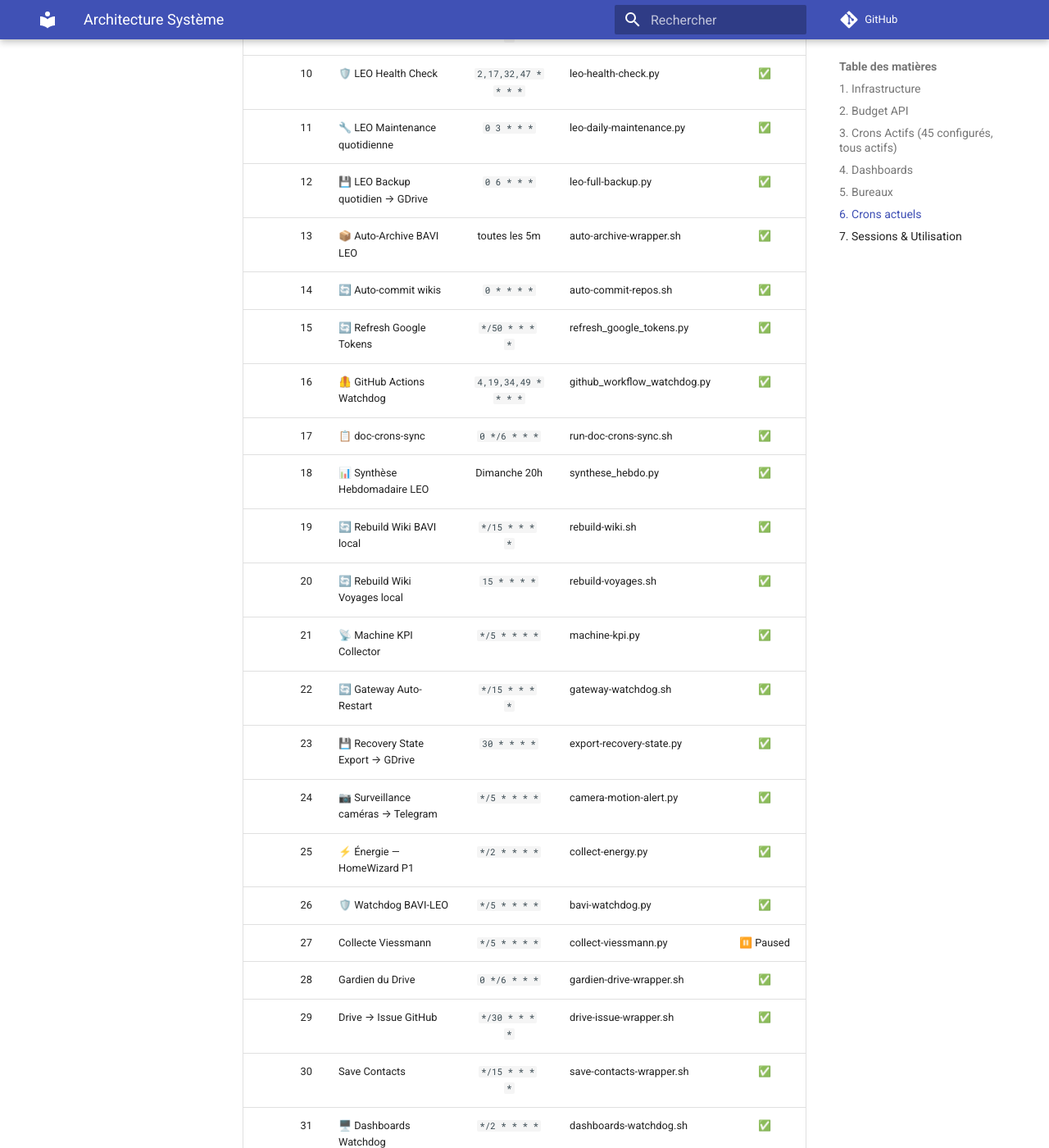
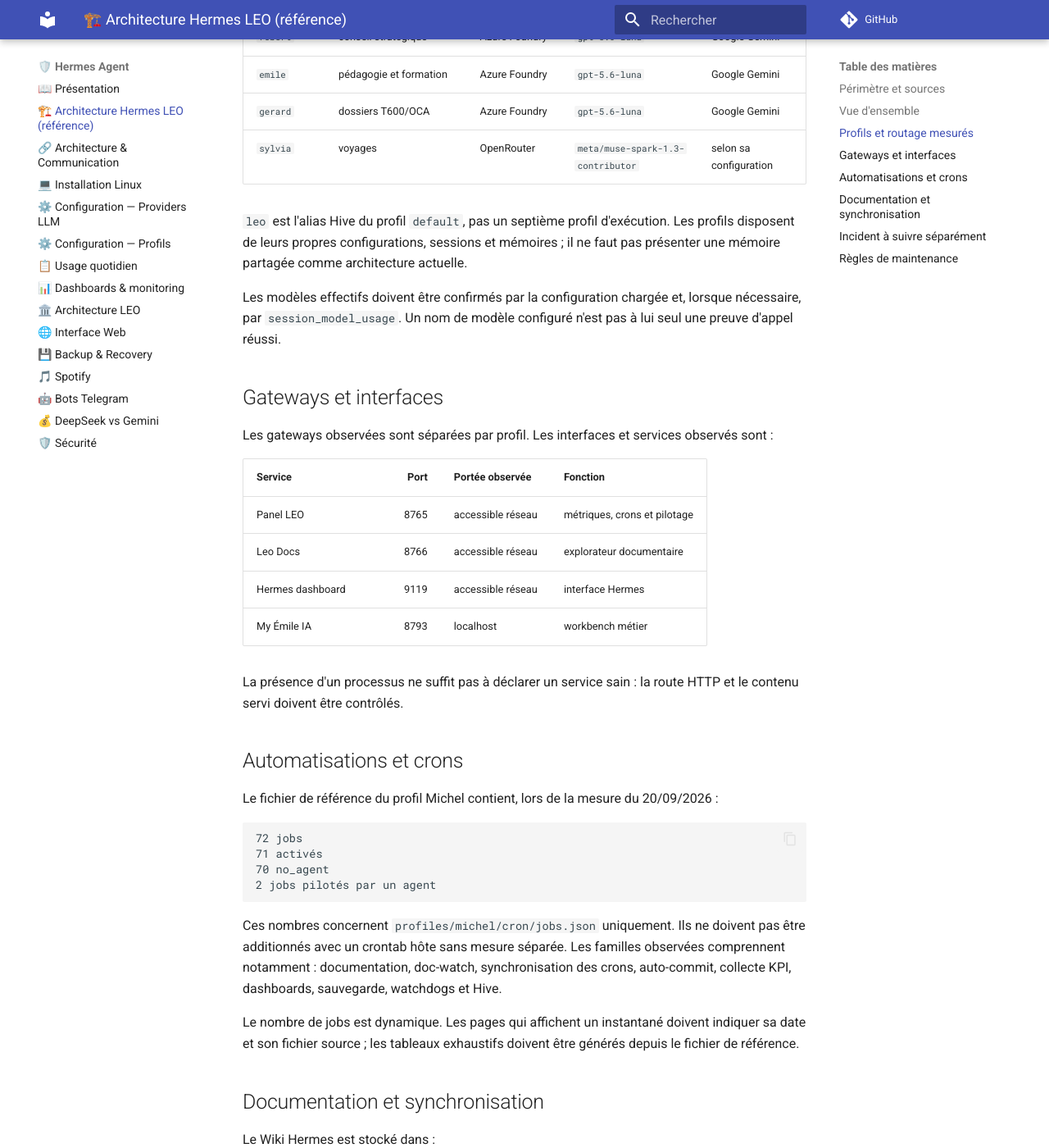
Before and after one commit to christophedanhier-hash/hermes-wiki, an MkDocs documentation site: the page built from docs/hermes/architecture.md, in a window 1280 px wide and 1400 px high, scrolled down 1658 px. Shown: the whole window at 82% size. Built offline with MkDocs 1.6.1 and Material for MkDocs 9.7.7, drawn with Linux system fonts in a browser that asks for light colours; comment, search, counter and statistics services are not loaded; some of the changed text lies outside the part shown.

Commit message:
docs(hermes): establish canonical architecture reference

````diff
--- a/docs/hermes/architecture.md
+++ b/docs/hermes/architecture.md
@@ -1,74 +1,109 @@
-# Architecture Système
+# Architecture Hermes LEO — état de référence
 
-## 1. Infrastructure
-- **Host LEO**: Intel i7-7700K, 22GB RAM, 20% disque, pas de GPU
-- **Telegram**: DM @tofdan (pas de bot dédié)
-- **Modèles** : DeepSeek (Flash/Pro), fallback gemini-3.5-flash → qwen2.5:7b (Ollama local)
+> **Page canonique de l'architecture actuelle.** Mesures vérifiées le **20/09/2026**. Les pages historiques conservent leur contexte et ne doivent pas être lues comme un état courant.
 
-## 2. Budget API
-- Coût total : ~$19.97
-- Seuil d'alerte : $30, Stop : $10
-- Routage : DeepSeek → Gemini → Ollama
-- Seuils d'alerte: $30
-- Stop: $10
-- Routage: DeepSeek → Gemini → Ollama
+## Périmètre et sources
 
-## 3. Crons Actifs (45 configurés, tous actifs)
-## 4. Dashboards
-- leo-dashboard unifié : Port 8765 (panel) + 9119 (Hermes dashboard)
-## 5. Bureaux
-- 10 bureaux BAVI : Michel (infra), Gérard (T600), Robert (战略), Sophie (financier), Sylvia (voyages), Émile (pédagogie), Léo (analyse), Virginie (médical), AO (assurance), Connaissance
-## 6. Crons actuels
-Voir : [Crons quotidiens](automatisation/ch28-crons-quotidiens.md) | [Watchdogs](automatisation/ch29-watchdogs.md) | [Drive/GitHub](automatisation/ch30-drive-github-sync.md)
+Cette page décrit l'installation Hermes Agent de Christophe telle qu'observée sur LEO. Les chiffres dynamiques sont des instantanés :
 
-| # | **Tâche** | **Horodatage** | **Script réel** | **Statut** |
-|---:|---|:---:|---|:---:|
-| 1 | 🔍 Veille IA quotidienne | `0 7 * * *` | run-veille-ia-wrapper.sh | ⏸️ Paused |
-| 2 | 🔄 Déploiement auto tofdan.be | `5 * * * *` | deploy-tofdan.sh | ✅ |
-| 3 | 📧 Email Classifier (inbox zero) | `*/30 * * * *` | gmail_classifier-wrapper.sh | ✅ |
-| 4 | 📝 docs-update | `0 */4 * * *` | run-docs-update.sh | ✅ |
-| 5 | 🔄 drive-sync | `0 * * * *` | drive-sync.sh | ✅ |
-| 6 | 📋 Doc Watch Auto | `*/2 * * * *` | doc-watch-auto.sh | ✅ |
-| 7 | 🔄 sync-skills-to-copilot | `*/30 * * * *` | sync_skills_to_copilot.sh | ✅ |
-| 8 | 📊 Unified Collector v2 | `*/15 * * * *` | collect-v2.py | ✅ |
-| 9 | 💰 Budget Alert | `0 8,20 * * *` | budget-alert-wrapper.sh | ✅ |
-| 10 | 🛡️ LEO Health Check | `2,17,32,47 * * * *` | leo-health-check.py | ✅ |
-| 11 | 🔧 LEO Maintenance quotidienne | `0 3 * * *` | leo-daily-maintenance.py | ✅ |
-| 12 | 💾 LEO Backup quotidien → GDrive | `0 6 * * *` | leo-full-backup.py | ✅ |
-| 13 | 📦 Auto-Archive BAVI LEO | toutes les 5m | auto-archive-wrapper.sh | ✅ |
-| 14 | 🔄 Auto-commit wikis | `0 * * * *` | auto-commit-repos.sh | ✅ |
-| 15 | 🔄 Refresh Google Tokens | `*/50 * * * *` | refresh_google_tokens.py | ✅ |
-| 16 | 🦺 GitHub Actions Watchdog | `4,19,34,49 * * * *` | github_workflow_watchdog.py | ✅ |
-| 17 | 📋 doc-crons-sync | `0 */6 * * *` | run-doc-crons-sync.sh | ✅ |
-| 18 | 📊 Synthèse Hebdomadaire LEO | Dimanche 20h | synthese_hebdo.py | ✅ |
-| 19 | 🔄 Rebuild Wiki BAVI local | `*/15 * * * *` | rebuild-wiki.sh | ✅ |
-| 20 | 🔄 Rebuild Wiki Voyages local | `15 * * * *` | rebuild-voyages.sh | ✅ |
-| 21 | 📡 Machine KPI Collector | `*/5 * * * *` | machine-kpi.py | ✅ |
-| 22 | 🔄 Gateway Auto-Restart | `*/15 * * * *` | gateway-watchdog.sh | ✅ |
-| 23 | 💾 Recovery State Export → GDrive | `30 * * * *` | export-recovery-state.py | ✅ |
-| 24 | 📷 Surveillance caméras → Telegram | `*/5 * * * *` | camera-motion-alert.py | ✅ |
-| 25 | ⚡ Énergie — HomeWizard P1 | `*/2 * * * *` | collect-energy.py | ✅ |
-| 26 | 🛡️ Watchdog BAVI-LEO | `*/5 * * * *` | bavi-watchdog.py | ✅ |
-| 27 | Collecte Viessmann | `*/5 * * * *` | collect-viessmann.py | ⏸️ Paused |
-| 28 | Gardien du Drive | `0 */6 * * *` | gardien-drive-wrapper.sh | ✅ |
-| 29 | Drive → Issue GitHub | `*/30 * * * *` | drive-issue-wrapper.sh | ✅ |
-| 30 | Save Contacts | `*/15 * * * *` | save-contacts-wrapper.sh | ✅ |
-| 31 | 🖥️ Dashboards Watchdog (8765+9119) | `*/2 * * * *` | dashboards-watchdog.sh | ✅ |
-| 32 | 🦺 Cron Watchdog v2 | `*/15 * * * *` | cron-watchdog-wrapper.sh | ✅ |
-| 33 | 📓 Journaux Quotidiens (10 emplacements) | `0 23 * * *` | cron job agent (obsidian skill) | ✅ |
-| 34 | 📧 Check Gmail — importants | toutes les 30m | check-gmail.py | ✅ |
-| 35 | 🔍 Audit Infra (cohérence globale) | `0 * * * *` | infra-audit.py | ✅ |
-| 36 | 📦 Cron Log Archiver | `15 * * * *` | cron-log-archiver.py | ✅ |
-| 37 | 📊 Agrégation Énergie horaire | `0 * * * *` | energy-aggregate.py | ✅ |
-| 38 | 📝 Audit rédactionnel unifié | `0 6 * * *` | cron job agent | ✅ |
-| 39 | 📋 Sync Contacts Sheets | toutes les 2h | contacts-sync.py | ✅ |
-| 40 | 🕐 Audit Qualité Crons (journalier) | `0 7 * * *` | cron-quality-audit.py | ✅ |
-| 41 | 📞 Point contact LEO (4×/jour) | `0 8,11,14,17 * * *` | cron job agent | ✅ |
+- profils et modèles : `~/.hermes/profiles/*/config.yaml` ;
+- jobs planifiés : `~/.hermes/profiles/michel/cron/jobs.json` ;
+- services et ports : processus actifs et `ss -ltnp` ;
+- version : `/home/tofdan/.hermes/venv/bin/hermes --version` ;
+- santé détaillée : dashboards locaux et rapports Michel.
 
-## 7. Sessions & Utilisation
-- Dashboard : 1 unifié (leo-dashboard)
-- Bureaux : Michel (infra), Gérard (T600), Robert (战略), Sylvia (voyages), Émile (pédagogie), Léo (analyse), Virginie (médical), AO (assurance)
+Quand une valeur change, cette page doit être mise à jour avec sa date de mesure et sa source.
 
----
+## Vue d'ensemble
 
-> 🤖 Dernier audit : 26/07/2026 à 12:00 (UTC+2)
+```mermaid
+flowchart TB
+    C["Christophe"] --> T["Telegram / interfaces"]
+    T --> G["Gateways Hermes"]
+    G --> P["Profils Hermes"]
+    P --> F["Azure Foundry ou OpenRouter"]
+    G --> H["Hive inter-profils"]
+    H --> D["Documentation, dossiers et automatisations"]
+    P --> S["Services locaux"]
+    S --> W["Wiki Hermes / dashboards / My Émile"]
+```
+
+Hermes Agent est le socle d'exécution. LEO est l'agent principal ; les autres profils sont des agents spécialisés ou des profils opérationnels indépendants. Les gateways relient les profils aux interfaces autorisées.
+
+## Profils et routage mesurés
+
+Six profils opérationnels ont été observés le 20/09/2026 :
+
+| Profil | Rôle | Provider principal | Modèle configuré | Fallback déclaré |
+|---|---|---|---|---|
+| `default` | LEO, dialogue et pilotage | Azure Foundry | `gpt-5.6-luna` | Google Gemini |
+| `michel` | infrastructure, crons et déploiements | Azure Foundry | `gpt-5.6-luna` | Google Gemini |
+| `robert` | conseil stratégique | Azure Foundry | `gpt-5.6-luna` | Google Gemini |
+| `emile` | pédagogie et formation | Azure Foundry | `gpt-5.6-luna` | Google Gemini |
+| `gerard` | dossiers T600/OCA | Azure Foundry | `gpt-5.6-luna` | Google Gemini |
+| `sylvia` | voyages | OpenRouter | `meta/muse-spark-1.3-contributor` | selon sa configuration |
+
+`leo` est l'alias Hive du profil `default`, pas un septième profil d'exécution. Les profils disposent de leurs propres configurations, sessions et mémoires ; il ne faut pas présenter une mémoire partagée comme architecture actuelle.
+
+Les modèles effectifs doivent être confirmés par la configuration chargée et, lorsque nécessaire, par `session_model_usage`. Un nom de modèle configuré n'est pas à lui seul une preuve d'appel réussi.
+
+## Gateways et interfaces
+
+Les gateways observées sont séparées par profil. Les interfaces et services observés sont :
+
+| Service | Port | Portée observée | Fonction |
+|---|---:|---|---|
+| Panel LEO | 8765 | accessible réseau | métriques, crons et pilotage |
+| Leo Docs | 8766 | accessible réseau | explorateur documentaire |
+| Hermes dashboard | 9119 | accessible réseau | interface Hermes |
+| My Émile IA | 8793 | localhost | workbench métier |
+
+La présence d'un processus ne suffit pas à déclarer un service sain : la route HTTP et le contenu servi doivent être contrôlés.
+
+## Automatisations et crons
+
+Le fichier de référence du profil Michel contient, lors de la mesure du 20/09/2026 :
+
+```text
+72 jobs
+71 activés
+70 no_agent
+2 jobs pilotés par un agent
+```
+
+Ces nombres concernent `profiles/michel/cron/jobs.json` uniquement. Ils ne doivent pas être additionnés avec un crontab hôte sans mesure séparée. Les familles observées comprennent notamment : documentation, doc-watch, synchronisation des crons, auto-commit, collecte KPI, dashboards, sauvegarde, watchdogs et Hive.
+
+Le nombre de jobs est dynamique. Les pages qui affichent un instantané doivent indiquer sa date et son fichier source ; les tableaux exhaustifs doivent être générés depuis le fichier de référence.
+
+## Documentation et synchronisation
+
+Le Wiki Hermes est stocké dans :
+
+```text
+/home/tofdan/Projets_Dev/hermes-wiki
+```
+
+Les pipelines documentaires observés comprennent :
+
+- `docs-update` ;
+- `doc-watch-auto` ;
+- `doc-crons-sync` ;
+- auto-commit des wikis.
+
+`doc-watch-snapshot.py` surveille notamment le Wiki Hermes, BAVI_LEO, wiki-oca, voyages-wiki et le guide Christophe. Toute modification de périmètre doit être répercutée dans la source du pipeline et vérifiée par un run réel.
+
+## Incident à suivre séparément
+
+Au moment de l'audit, Michel était opérationnel mais son unité systemd tentait aussi de redémarrer un gateway alors qu'un processus Michel existait déjà. Cet état produisait une boucle de redémarrage observée dans les journaux.
+
+Cette anomalie relève du runbook infrastructure Michel. Elle ne doit pas être masquée par la documentation et ne doit pas être corrigée dans le lot éditorial sans mandat infrastructure distinct.
+
+## Règles de maintenance
+
+1. Mettre à jour cette page après toute évolution structurante.
+2. Citer la source et la date de mesure pour tout chiffre.
+3. Conserver les pages historiques avec un bandeau explicite plutôt que réécrire leur passé.
+4. Corriger les fichiers générés dans leur script source, puis régénérer.
+5. Vérifier le build MkDocs et la page servie avant de déclarer la mise à jour livrée.
+
+> Dernière mesure : **20/09/2026** — LEO et Michel.
--- a/mkdocs.yml
+++ b/mkdocs.yml
@@ -52,7 +52,8 @@
 nav:
   - 🛡️ Hermes Agent:
       - 📖 Présentation: hermes/index.md
-      - 🏗️ Architecture & Communication: hermes/architecture-communication.md
+      - 🏗️ Architecture Hermes LEO (référence): hermes/architecture.md
+      - 🔗 Architecture & Communication: hermes/architecture-communication.md
       - 💻 Installation Linux: hermes/installation/linux.md
       - ⚙️ Configuration — Providers LLM: hermes/configuration/providers.md
       - ⚙️ Configuration — Profils: hermes/configuration/profiles.md
````
Also changed, not shown: docs/hermes/TABLE.md (+36 -36 lines), docs/hermes/decouvrir/ch04-installation-rapide.md (+1 -1 lines), docs/hermes/utilisation/documentation-map.md (+48 -84 lines).
